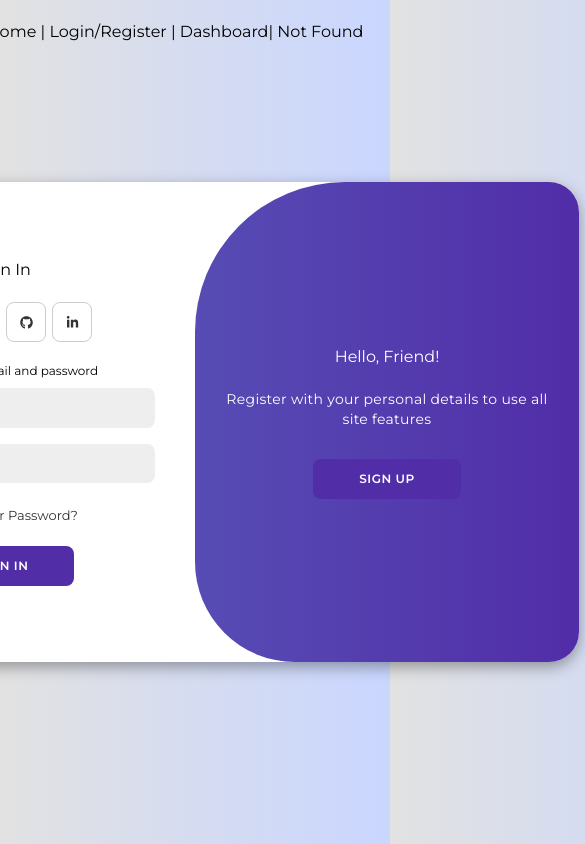
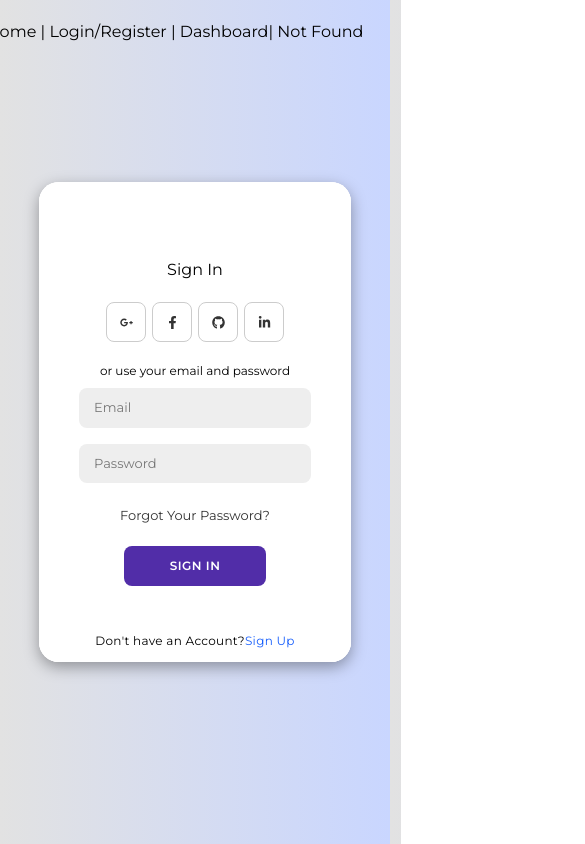
Before and after one commit to LearnerAnisha/helpdesk-frontend, a React (Vite) app: page /auth in a window 390 px wide. Shown: the top 844 px of the page, 585 px wide, since content can reach past the window. Built offline with nearby package versions, Linux system fonts and the light colour scheme.

Commit message:
made auth form responsive

```diff
--- a/src/Components/AuthForm.jsx
+++ b/src/Components/AuthForm.jsx
@@ -4,7 +4,6 @@ import { useNavigate } from "react-router-dom"; // Import useNavigate
 import "./form.css";
 import { FaGooglePlusG, FaFacebookF, FaGithub, FaLinkedinIn } from "react-icons/fa";
 import { z } from "zod";
-
 
 // Define password validation schema
 const passwordSchema = z.string()
@@ -97,7 +96,8 @@ const AuthForm = () => {
     };
 
     return (
-        <div className={`container ${isSignUp ? "active" : ""}`}>
+        (
+            <div className={`container ${isSignUp ? "active" : ""}`} >
                 {/* Sign Up Form */}
                 <div className="form-container sign-up">
                     <form onSubmit={(e) => handleSubmit(e, "Sign Up")}>
@@ -123,6 +123,8 @@ const AuthForm = () => {
                         {touched.password && errors.password && <p className="error">{errors.password}</p>}
 
                         <button type="submit">Sign Up</button>
+                        <p className="text-[12px] absolute bottom-4">Already have an Account?<span className="text-blue-600 cursor-pointer" onClick={() => setIsSignUp(false)}>Sign In</span></p>
+
                     </form>
                 </div>
 
@@ -148,6 +150,8 @@ const AuthForm = () => {
 
                         <a href="#">Forgot Your Password?</a>
                         <button type="submit">Sign In</button>
+                        <p className="text-[12px] absolute bottom-4">Don't have an Account?<span className="text-blue-600 cursor-pointer" onClick={() => setIsSignUp(true)}>Sign Up</span></p>
+
                     </form>
                 </div>
 
@@ -167,6 +171,7 @@ const AuthForm = () => {
                     </div>
                 </div>
             </div>
+        )
     );
 };
 
--- a/src/Components/form.css
+++ b/src/Components/form.css
@@ -223,3 +223,151 @@ form p{
     color: red;
     font-size: 11px;
 }
+@media screen and (max-width: 768px) {
+    body {
+        height: 100dvh;
+    }
+
+    .container {
+        background-color: #fff;
+        border-radius: 20px;
+        box-shadow: 0 5px 15px rgba(0, 0, 0, 0.35);
+        position: relative;
+        margin: 0px auto;
+        width: 80vw;
+        max-width: 100%;
+        height: min-content;
+        max-height: 100dvh;
+        overflow: hidden;
+    }
+
+    .form-container {
+        position: absolute;
+        top: 0;
+        width: 100%;
+        height: 100%;
+        transition: all 0.6s ease-in-out;
+    }
+
+    /* Ensure mobile version is always visible */
+    .sign-up,
+    .sign-in {
+        left: 0;
+        width: 100%;
+        opacity: 1;
+        z-index: 1;
+    }
+
+    /* Hide desktop toggle animations on mobile */
+    .container .toggle-container {
+        display: none;
+    }
+
+          .container.active .sign-in {
+              transform: translateY(100%);
+              animation: move 0.6s;
+          }
+
+          .container.active .sign-up {
+              transform: translateY(0%);
+              opacity: 1;
+              z-index: 5;
+              animation: move 0.6s;
+          }
+
+          @keyframes move {
+
+              0%,
+              49.99% {
+                  opacity: 0;
+                  z-index: 1;
+              }
+
+              50%,
+              100% {
+                  opacity: 1;
+                  z-index: 5;
+              }
+          }
+
+}
+
+/*
+@media screen and (max-width: 768px) {
+    body {
+            height: 100dvh;
+        }
+
+        .container {
+            background-color: #fff;
+            border-radius: 20px;
+            box-shadow: 0 5px 15px rgba(0, 0, 0, 0.35);
+            position: relative;
+
+            margin: 0px auto;
+            width: 80vw;
+            max-width: 100%;
+            height: min-content;
+            max-height: 100dvh;
+        }
+
+.sign-up {
+    left: 0;
+    width: 100%;
+    opacity: 1;
+    z-index: 1;
+}
+.sign-in {
+    left: 0;
+    opacity: 1;
+    width: 100%;
+    z-index: 1;
+}
+        .form-container {
+        position: absolute;
+        top: 0;
+        width: 100%;
+        height: 100%;
+        transition: all 0.6s ease-in-out;
+    }
+
+
+    .container.active .sign-in {
+        transform: translateY(100%);
+        animation: move 0.6s;
+    }
+
+
+
+    .container.active .sign-up {
+        transform: translateY(0%);
+        opacity: 1;
+        z-index: 5;
+        animation: move 0.6s;
+    }
+
+    @keyframes move {
+
+        0%,
+        49.99% {
+            opacity: 0;
+            z-index: 1;
+        }
+
+        50%,
+        100% {
+            opacity: 1;
+            z-index: 5;
+        }
+    }
+
+    .social-icons {
+        margin: 15px 0;
+    }
+
+    .social-icons a {
+        width: 30px;
+        height: 30px;
+    }
+
+} */
```
Lines whose indentation alone changed are shown as unchanged.
